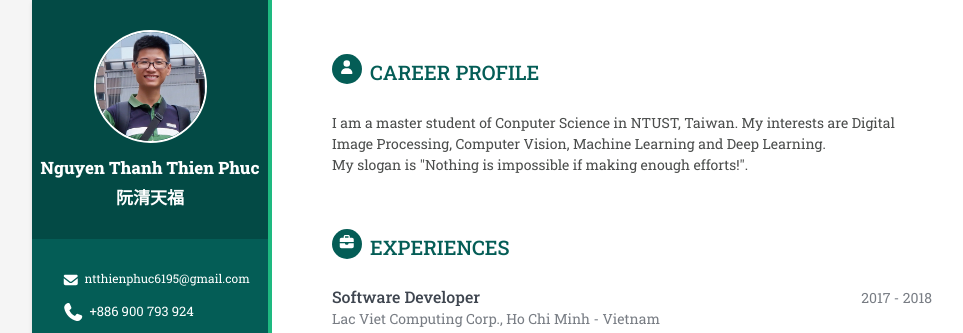
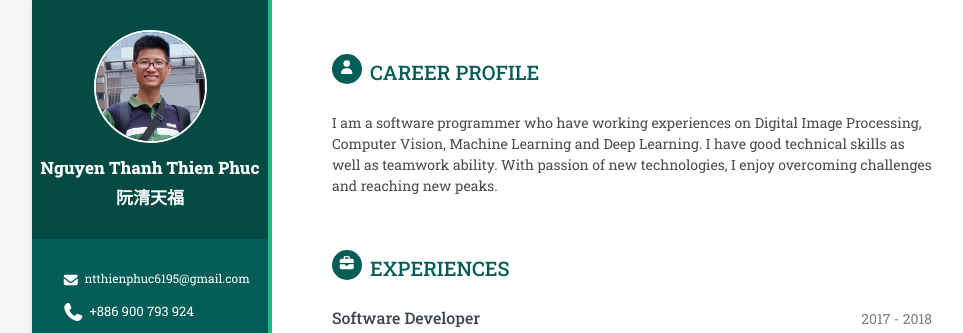
Before and after one commit to visionbike/Resume, a plain HTML site: page resume.html in a window 1280 px wide. Shown: the top 333 px of the page, without its empty margins (128-1091 px from the left). Drawn offline with Linux system fonts and the light colour scheme.

Commit message:
update cv profile

```diff
--- a/resume.html
+++ b/resume.html
@@ -83,8 +83,7 @@
       <section class="section summary-section">
         <h2 class="section-title"><span class="icon-holder"><i class="fas fa-user"></i></span>Career Profile</h2>
         <div class="summary">
-          <p>I am  a master student of Conputer Science in NTUST, Taiwan. My interests are Digital Image Processing, Computer Vision, Machine Learning and Deep Learning.<br>
-            My slogan is "Nothing is impossible if making enough efforts!".</p>
+          <p>I am a software programmer who have working experiences on Digital Image Processing, Computer Vision, Machine Learning and Deep Learning. I have good technical skills as well as teamwork ability. With passion of new technologies, I enjoy overcoming challenges and reaching new peaks.</p>
         </div><!--//summary-->
       </section><!--//section-->
 
```
Also changed, not shown: 2 other files.
